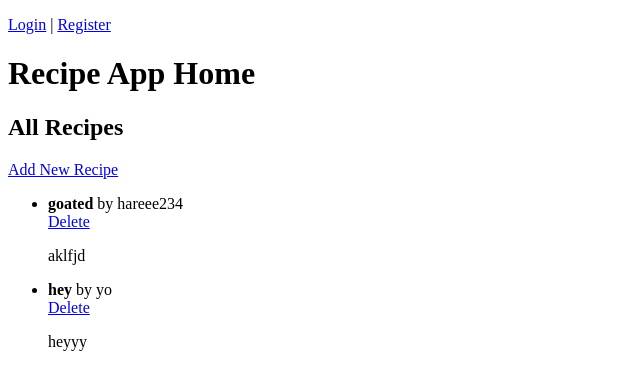
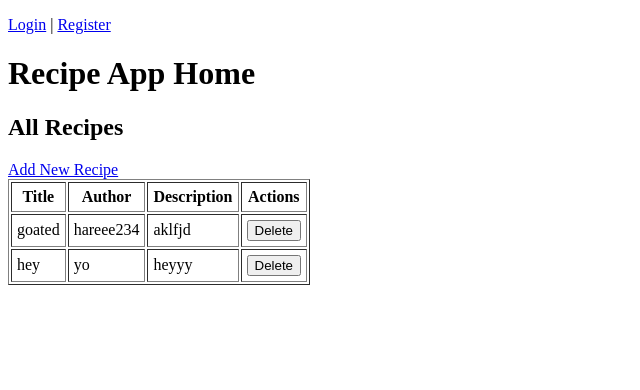
Before and after one commit to tedwu1/Recipe-Maker-Web-App, a Flask app: page /recipes in a window 1280 px wide. Shown: the top 390 px of the page, without its empty margins (0-640 px from the left). Run offline with Flask 3, Linux system fonts and the light colour scheme.

Commit message:
recipes was there as a feature, it was not accessible without button. Added buttons, and table

```diff
--- a/app/routes.py
+++ b/app/routes.py
@@ -1,12 +1,19 @@
 from flask import render_template, request, redirect, url_for, flash, session
 from app import app, db
 from app.models import User, Recipe
+
+# @app.route("/")
+# def home():
+#     user_id = session.get('user_id')
+#     user = User.query.get(user_id) if user_id else None
+#     return render_template("base.html", user=user)
 
 @app.route("/")
 def home():
     user_id = session.get('user_id')
     user = User.query.get(user_id) if user_id else None
-    return render_template("base.html", user=user)
+    recipes = Recipe.query.all() if user else []
+    return render_template("base.html", user=user, recipes=recipes)
 
 @app.route("/login", methods=["GET", "POST"])
 def login():
--- a/app/templates/base.html
+++ b/app/templates/base.html
@@ -26,6 +26,45 @@
     <h1>Recipe App Home</h1>
 
     {% block content %}
+    {% if user %}
+      <nav>
+        <a href="{{ url_for('recipes') }}">View All Recipes</a> |
+        <a href="{{ url_for('add_recipe') }}">Add New Recipe</a>
+      </nav>
+
+      {% if recipes %}
+      <table border="1" cellpadding="5">
+        <thead>
+          <tr>
+            <th>Title</th>
+            <th>Description</th>
+            <th>Actions</th>
+          </tr>
+        </thead>
+        <tbody>
+        {% for recipe in recipes %}
+          <tr>
+            <td>{{ recipe.title }}</td>
+            <td>{{ recipe.description }}</td>
+            <td>
+              <form action="{{ url_for('delete_recipe', recipe_id=recipe.id) }}" method="post" style="display:inline;">
+                <!-- <button type="submit" onclick="return confirm('Delete "{{ recipe.title }}"?');">Delete</button> -->
+<button
+  type="submit"
+  onclick="return confirm('Delete \"{{ recipe.title }}\"?');"
+>
+  Delete
+</button>
+              </form>
+            </td>
+          </tr>
+        {% endfor %}
+        </tbody>
+      </table>
+      {% else %}
+        <p>No recipes yet. <a href="{{ url_for('add_recipe') }}">Add one now.</a></p>
+      {% endif %}
+    {% endif %}
     {% endblock %}
 </body>
 </html>
--- a/app/templates/recipes.html
+++ b/app/templates/recipes.html
@@ -3,15 +3,33 @@
 {% block content %}
 <h2>All Recipes</h2>
 <a href="{{ url_for('add_recipe') }}">Add New Recipe</a>
-<ul>
-{% for recipe in recipes %}
-    <li>
-        <strong>{{ recipe.title }}</strong> by {{ recipe.author.username }}<br>
-        <a href="#" onclick="document.getElementById('delete-form-{{ recipe.id }}').submit(); return false;">Delete</a>
-        <form id="delete-form-{{ recipe.id }}" action="{{ url_for('delete_recipe', recipe_id=recipe.id) }}" method="POST" style="display:none;">
+
+{% if recipes %}
+<table border="1" cellpadding="5">
+  <thead>
+    <tr>
+      <th>Title</th>
+      <th>Author</th>
+      <th>Description</th>
+      <th>Actions</th>
+    </tr>
+  </thead>
+  <tbody>
+  {% for recipe in recipes %}
+    <tr>
+      <td>{{ recipe.title }}</td>
+      <td>{{ recipe.author.username }}</td>
+      <td>{{ recipe.description }}</td>
+      <td>
+        <form id="delete-form-{{ recipe.id }}" action="{{ url_for('delete_recipe', recipe_id=recipe.id) }}" method="POST" style="display:inline;">
+          <button type="submit" onclick='return confirm("Delete {{ recipe.title }}?");'>Delete</button>
         </form>
-        <p>{{ recipe.description }}</p>
-    </li>
-{% endfor %}
-</ul>
+      </td>
+    </tr>
+  {% endfor %}
+  </tbody>
+</table>
+{% else %}
+<p>No recipes found. <a href="{{ url_for('add_recipe') }}">Add one now.</a></p>
+{% endif %}
 {% endblock %}
```
Also changed, not shown: instance/database.db.
